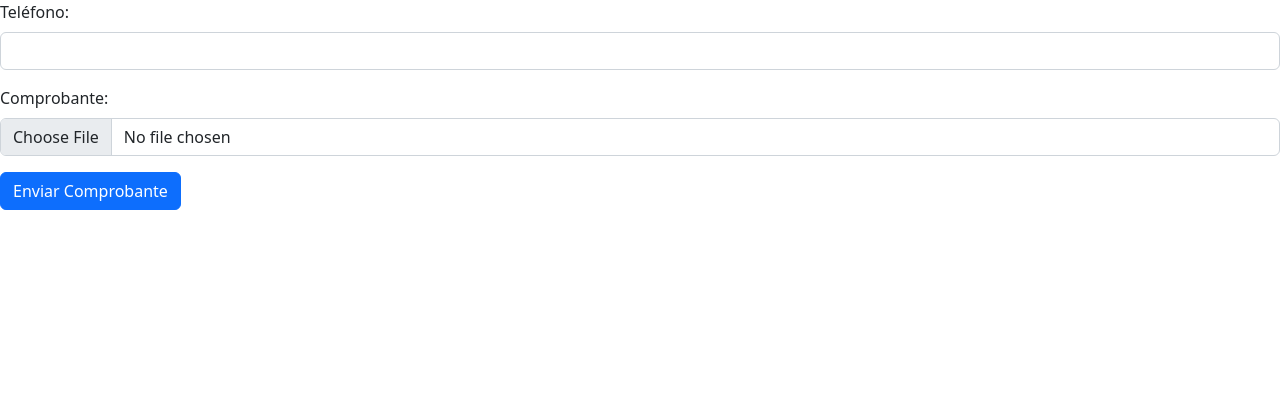
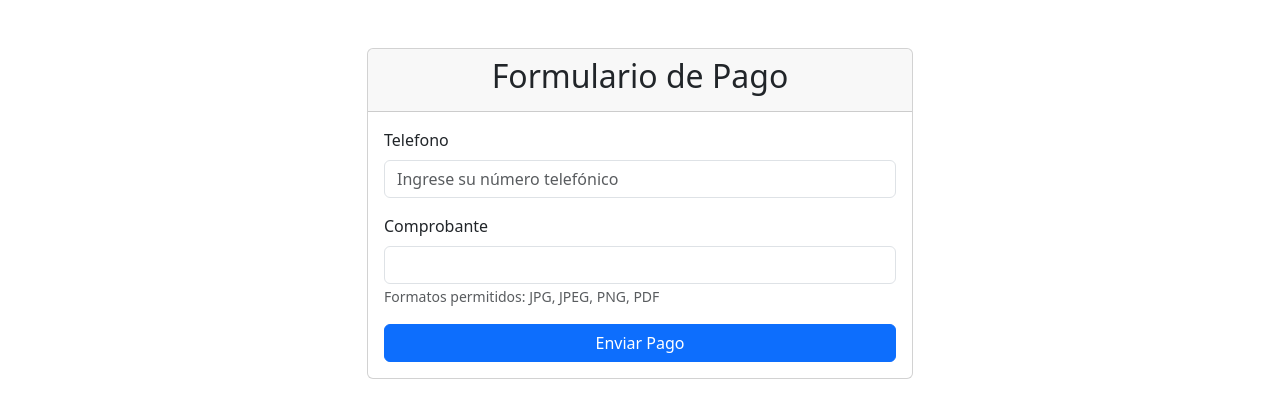
Before and after one commit to Jesus29-dev/OMG, a Flask app: template templates/pagoCurso.html in a window 1280 px wide. Shown: the top 418 px of the page. Run offline with Flask 3, Linux system fonts and the light colour scheme; the template is opened without the code that fills it, so the values that code supplies are empty, except form fields; form fields are guessed from the names that the template uses; parts of the project's set-up code (start-up, migrations or seed data) failed here and were passed over; some libraries are stand-ins or nearby versions.

Commit message:
Update pagoCurso.html

```diff
--- a/templates/pagoCurso.html
+++ b/templates/pagoCurso.html
@@ -1,56 +1,72 @@
 <!DOCTYPE html>
 <html lang="es">
 <head>
-    <link rel="stylesheet" href="https://cdn.jsdelivr.net/npm/bootstrap@5.2.3/dist/css/bootstrap.min.css">
-    <script src="https://code.jquery.com/jquery-3.6.0.min.js"></script>
-    <script src="https://cdn.jsdelivr.net/npm/jquery-validation@1.19.5/dist/jquery.validate.min.js"></script>
+    <meta charset="UTF-8">
+    <meta name="viewport" content="width=device-width, initial-scale=1.0">
+    <title>Pago de Curso</title>
+    <link href="https://cdnjs.cloudflare.com/ajax/libs/bootstrap/5.3.2/css/bootstrap.min.css" rel="stylesheet">
 </head>
 <body>
-    <form id="pagoCursoForm">
-        <div class="mb-3">
-            <label for="telefono" class="form-label">Teléfono:</label>
-            <input type="tel" class="form-control" id="telefono" name="telefono" required maxlength="10" pattern="[0-9]{10}">
-            <div class="invalid-feedback">
-                El teléfono debe ser de 10 dígitos.
+    <div class="container mt-5">
+        <div class="row justify-content-center">
+            <div class="col-md-6">
+                <div class="card">
+                    <div class="card-header">
+                        <h2 class="text-center">Formulario de Pago</h2>
+                    </div>
+                    <div class="card-body">
+                        {% if message %}
+                        <div class="alert alert-success" role="alert">
+                            {{ message }}
+                        </div>
+                        {% endif %}
+
+                        {% if form.errors %}
+                        <div class="alert alert-danger" role="alert">
+                            Por favor corrija los errores marcados.
+                        </div>
+                        {% endif %}
+
+                        <form method="POST" action="{{ url_for('pago_curso') }}" enctype="multipart/form-data" id="formPagoCurso" name="formPagoCurso">
+                            {{ form.csrf_token }}
+
+                            <div class="mb-3">
+                                <label for="telefono" class="form-label">{{ form.telefono.label }}</label>
+                                {{ form.telefono(class="form-control", id="telefono", name="telefono", placeholder="Ingrese su número telefónico") }}
+                                {% if form.telefono.errors %}
+                                <div class="invalid-feedback d-block">
+                                    {% for error in form.telefono.errors %}
+                                    <span>{{ error }}</span>
+                                    {% endfor %}
+                                </div>
+                                {% endif %}
+                            </div>
+
+                            <div class="mb-3">
+                                <label for="comprobante" class="form-label">{{ form.comprobante.label }}</label>
+                                {{ form.comprobante(class="form-control", id="comprobante", name="comprobante", accept=".jpg,.jpeg,.png,.pdf") }}
+                                {% if form.comprobante.errors %}
+                                <div class="invalid-feedback d-block">
+                                    {% for error in form.comprobante.errors %}
+                                    <span>{{ error }}</span>
+                                    {% endfor %}
+                                </div>
+                                {% endif %}
+                                <small class="text-muted">Formatos permitidos: JPG, JPEG, PNG, PDF</small>
+                            </div>
+
+                            <div class="d-grid">
+                                <button type="submit" class="btn btn-primary" id="btnSubmit" name="btnSubmit">
+                                    Enviar Pago
+                                </button>
+                            </div>
+                        </form>
+                    </div>
+                </div>
             </div>
         </div>
-        <div class="mb-3">
-            <label for="comprobante" class="form-label">Comprobante:</label>
-            <input type="file" class="form-control" id="comprobante" name="comprobante" required>
-            <div class="invalid-feedback">
-                Debes adjuntar un comprobante (imagen o PDF).
-            </div>
-        </div>
-        <button type="submit" class="btn btn-primary">Enviar Comprobante</button>
-    </form>
+    </div>
 
-    <script>
-        $(document).ready(function() {
-            $("#pagoCursoForm").validate({
-                rules: {
-                    telefono: {
-                        required: true,
-                        maxlength: 10,
-                        pattern: /^[0-9]{10}$/
-                    },
-                    comprobante: {
-                        required: true,
-                        extension: "jpg,jpeg,png,pdf"
-                    }
-                },
-                messages: {
-                    telefono: {
-                        required: "El teléfono es obligatorio.",
-                        maxlength: "El teléfono no debe exceder los 10 dígitos.",
-                        pattern: "El teléfono debe contener solo números."
-                    },
-                    comprobante: {
-                        required: "Debes adjuntar un comprobante.",
-                        extension: "El archivo debe ser una imagen (JPG, JPEG, PNG) o un PDF."
-                    }
-                }
-            });
-        });
-    </script>
+    <script src="https://cdnjs.cloudflare.com/ajax/libs/bootstrap/5.3.2/js/bootstrap.bundle.min.js"></script>
 </body>
 </html>
```
